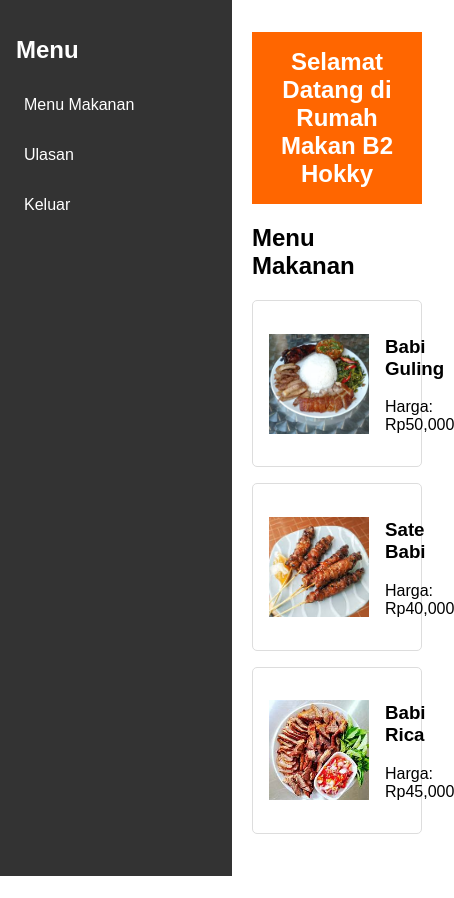
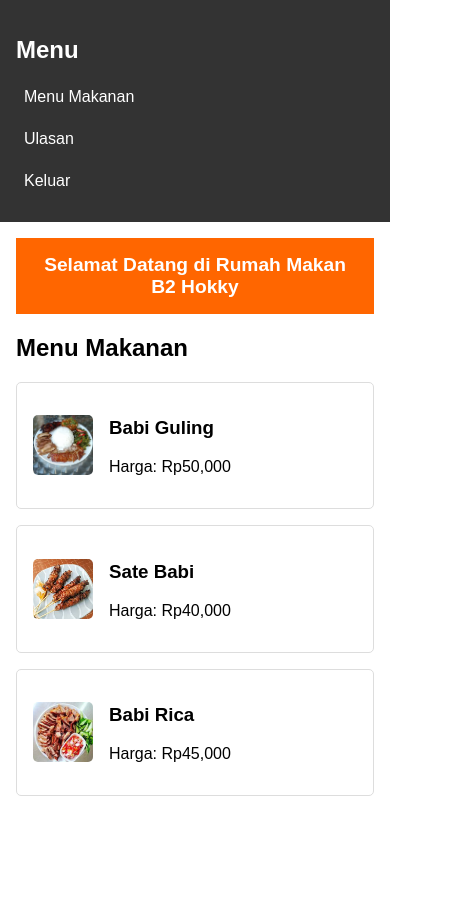
Before and after one commit to malvind23/webmalvin.github.io, a plain HTML site: page index.html in a window 390 px wide. Shown: the whole page, 454 px wide, since content can reach past the window. After the commit the page ends 844 px from the top, so only its background shows below. Drawn offline with Linux system fonts and the light colour scheme.

Commit message:
Update index.html

```diff
--- a/index.html
+++ b/index.html
@@ -9,7 +9,6 @@
             font-family: Arial, sans-serif;
             margin: 0;
             padding: 0;
-            display: flex;
         }
         header {
             background-color: #ff6600;
@@ -20,21 +19,20 @@
             font-weight: bold;
         }
         .sidebar {
-            width: 200px;
             background-color: #333;
             color: white;
-            height: 100vh;
-            position: fixed;
             padding: 1rem;
+            width: 100%;
+            box-sizing: border-box;
         }
         .sidebar h2 {
-            margin-bottom: 1.5rem;
+            margin-bottom: 1rem;
         }
         .sidebar a {
             display: block;
             color: white;
             text-decoration: none;
-            margin-bottom: 1rem;
+            margin-bottom: 0.5rem;
             padding: 0.5rem;
             border-radius: 4px;
             transition: background-color 0.3s;
@@ -43,15 +41,14 @@
             background-color: #555;
         }
         .container {
-            margin-left: 220px;
-            padding: 2rem;
-            width: calc(100% - 220px);
+            padding: 1rem;
         }
         section {
             margin-bottom: 2rem;
         }
         .menu-item {
             display: flex;
+            flex-direction: row;
             align-items: center;
             margin-bottom: 1rem;
             cursor: pointer;
@@ -60,13 +57,14 @@
             border-radius: 5px;
             transition: box-shadow 0.3s;
         }
+        .menu-item img {
+            width: 80px;
+            height: 80px;
+            margin-right: 1rem;
+            border-radius: 5px;
+        }
         .menu-item:hover {
             box-shadow: 0 2px 8px rgba(0, 0, 0, 0.2);
-        }
-        .menu-item img {
-            width: 100px;
-            height: 100px;
-            margin-right: 1rem;
         }
         table {
             width: 100%;
@@ -119,6 +117,22 @@
             font-size: 1.5rem;
             cursor: pointer;
         }
+        @media (max-width: 768px) {
+            .sidebar {
+                display: flex;
+                flex-direction: column;
+            }
+            .menu-item img {
+                width: 60px;
+                height: 60px;
+            }
+            .container {
+                padding: 1rem;
+            }
+            header {
+                font-size: 1.2rem;
+            }
+        }
     </style>
 </head>
 <body>
@@ -134,7 +148,6 @@
             Selamat Datang di Rumah Makan B2 Hokky
         </header>
 
-        <!-- Section Menu Makanan -->
         <section id="menu-makanan" class="visible">
             <h2>Menu Makanan</h2>
             <div class="menu-item" onclick="showOrderForm('Babi Guling', 50000)">
@@ -160,19 +173,15 @@
             </div>
         </section>
 
-        <!-- Section Ulasan -->
         <section id="ulasan" class="hidden">
             <h2>Ulasan</h2>
             <textarea id="review" rows="5" class="form-control" placeholder="Tulis ulasan Anda di sini..."></textarea>
             <button class="btn mt-2" onclick="submitReview()">Kirim Ulasan</button>
-            <div id="review-list" class="mt-4">
-                <!-- Reviews will be displayed here -->
-            </div>
+            <div id="review-list" class="mt-4"></div>
         </section>
 
     </div>
 
-    <!-- Popup Form -->
     <div id="order-modal" class="modal hidden">
         <div class="modal-content">
             <button class="close-btn" onclick="closeOrderForm()">&times;</button>
```
